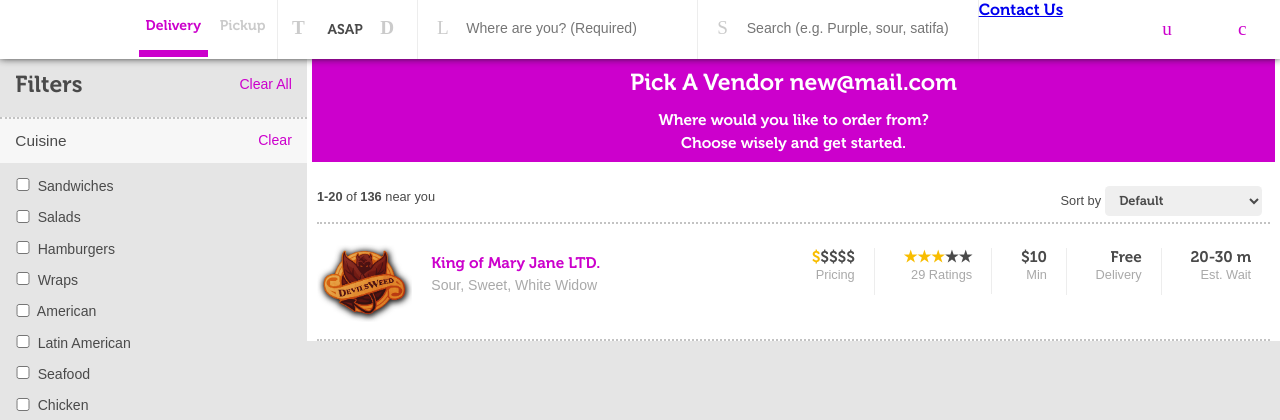
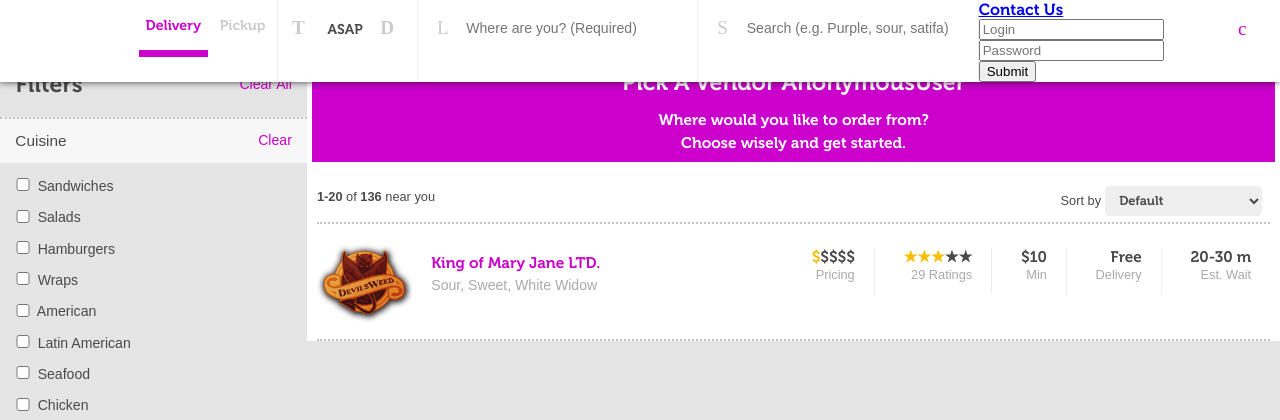
Before and after one commit to jackson-/share, a Django app: page / in a window 1280 px wide. Shown: the top 420 px of the page. Run offline with Django 3.2, Linux system fonts and the light colour scheme; data comes from the database, SQL or seed files in the repository; both versions use the stored data as it was after the commit; some web fonts are replaced.

Commit message:
login
login works and switches to profile icon on login. must finish error
messaging

```diff
--- a/registration/urls.py
+++ b/registration/urls.py
@@ -16,7 +16,10 @@ Including another URLconf
 from django.conf.urls import url
 from django.contrib import admin
 from registration.controllers.register import Registration
+from registration.controllers.login import Login
+
 print "IN USERS"
 urlpatterns = [
     url(r'^registration', Registration.as_view()),
+    url(r'^login', Login.as_view()),
 ]
--- a/store/controllers/stores_view.py
+++ b/store/controllers/stores_view.py
@@ -11,9 +11,9 @@ class StoresView(View):
     template_name = "index.html"
 
     def get(self, request):
-        user = authenticate(username='new@mail.com', password='123')
+        # user = authenticate(username='new@mail.com', password='123')
         stores = Store.objects.all()
-        return render(request, self.template_name, {'stores':stores, 'user':user})
+        return render(request, self.template_name, {'stores':stores})
 
     def post(self, request):
         pass
--- a/store/templates/index.html
+++ b/store/templates/index.html
@@ -4,6 +4,7 @@
   <head>
     <title>5onit | The Grubhub for Weed</title>
     <link href="{% static "css/index.css" %}" rel="stylesheet" type="text/css">
+    <script src="https://code.jquery.com/jquery-2.2.2.js" integrity="sha256-4/zUCqiq0kqxhZIyp4G0Gk+AOtCJsY1TA00k5ClsZYE=" crossorigin="anonymous"></script>
   </head>
   <body>
     <div id="navigationBar">
@@ -26,7 +27,16 @@
       <div id="navigationBarPart5">
         <a href="#" id="contactLink">Contact Us</a>
         <a href="#" class="navigationBarPart5Link">c</a>
-        <a href="/users/registration" class="navigationBarPart5Link">u</a>
+        {% if user.is_anonymous %}
+          <form method="POST" action="/users/login">
+            <input id="login" name = "login" placeholder="Login">
+            <input id="password" name = "password" placeholder="Password">
+            {% csrf_token %}
+            <input type="submit" onclick="login(event);">
+          </form>
+        {% else %}
+          <a href="/users/registration" class="navigationBarPart5Link">u</a>
+        {% endif %}
       </div>
     </div>
     <div id="feed">
```
Also changed, not shown: registration/controllers/login.py (+18 -2 lines), db.sqlite3.
